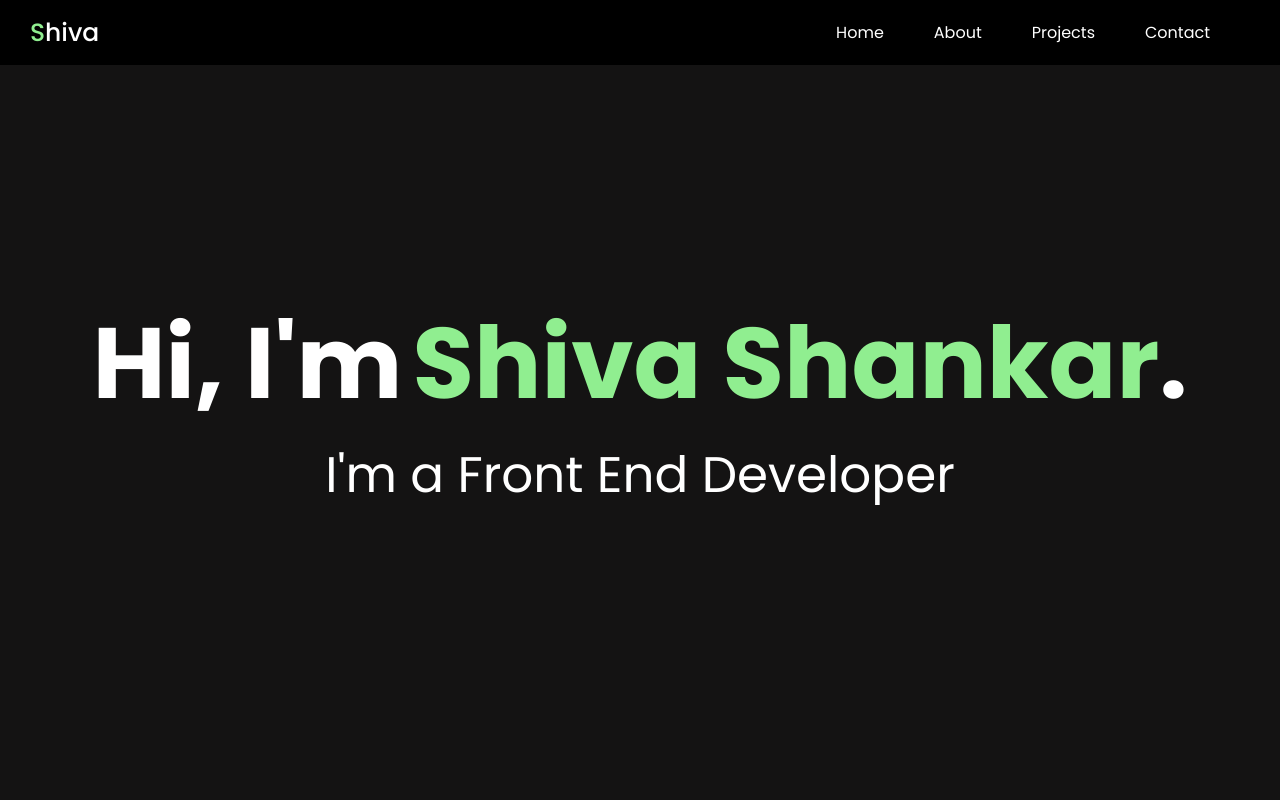
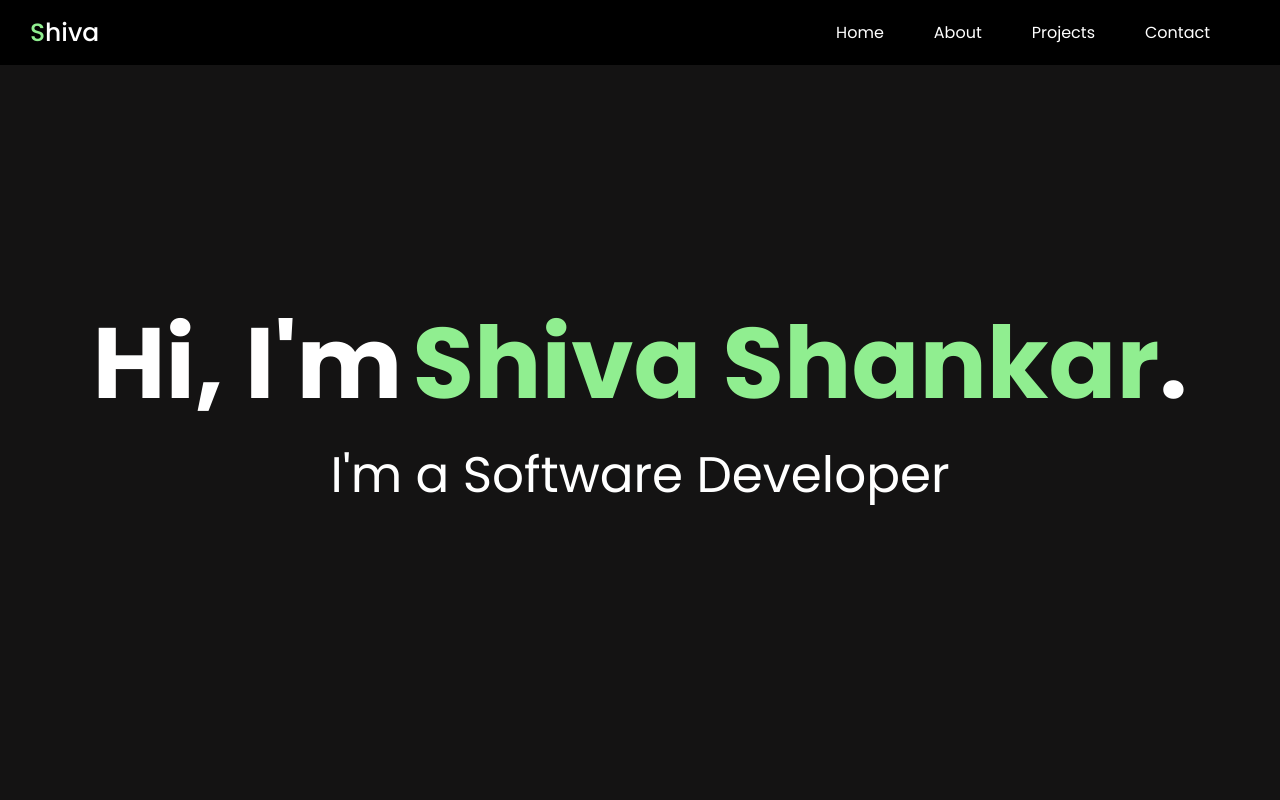
Before and after one commit to shivashankar29/portfolio-project, a React (Create React App) app: page / in a window 1280 px wide. Shown: the top 800 px of the page. Built offline with nearby package versions, Linux system fonts and the light colour scheme.

Commit message:
Update Hero.jsx

```diff
--- a/src/components/Hero.jsx
+++ b/src/components/Hero.jsx
@@ -9,7 +9,7 @@
 
         <div className="hero" id="Home">
         <h1>Hi, I'm <span>Shiva Shankar</span>.</h1>
-        <p>I'm a Front End Developer</p>
+        <p>I'm a Software Developer</p>
 
         </div>
         </OnScrollTextReveal>
```
